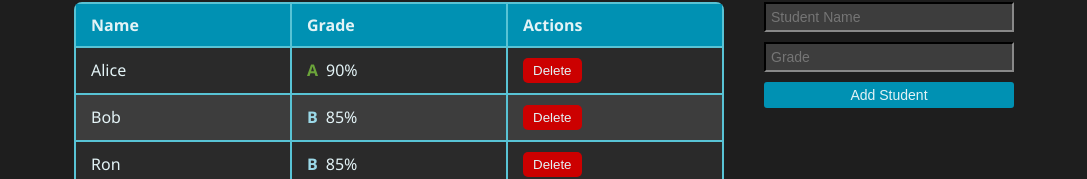
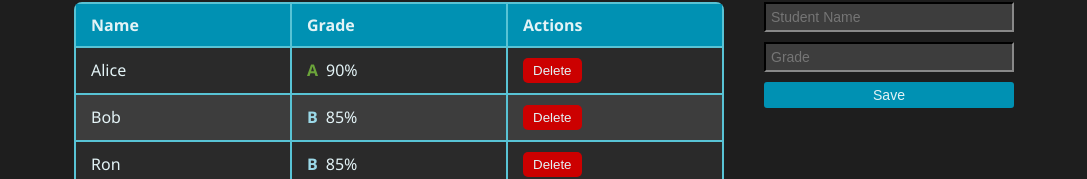
Before and after one commit to dgrondona/CSE108, a React (Create React App) app in the folder Lab Assignments/Lab_5/grade/: page / in a window 1280 px wide. Shown: the part 303-482 px from the top of the page, without its empty margins (96-1183 px from the left). Built offline with nearby package versions, Linux system fonts and the light colour scheme.

Commit message:
made it so form can update student grade too

```diff
--- a/Lab Assignments/Lab_5/grade/src/App.js
+++ b/Lab Assignments/Lab_5/grade/src/App.js
@@ -52,6 +52,17 @@ function App() {
     loadStudents();
   };
 
+  const handleSave = async (name, grade, isUpdate) => {
+    if (isUpdate) {
+      await updateStudentGrade(name, grade);
+      showTempMessage(`Updated ${name} to ${grade}`);
+    } else {
+      await addStudent(name, grade);
+      showTempMessage(`Added ${name} with ${grade}`);
+    }
+    loadStudents();
+  };
+
   const handleDelete = async (name) => {
     await removeStudent(name);
     showTempMessage(`Deleted ${name}`);
@@ -92,7 +103,7 @@ function App() {
           onDelete={handleDelete}
         />
 
-        <StudentForm onAdd={handleAdd} />
+        <StudentForm students={students} onSave={handleSave} />
       </div>
     </div>
   );
--- a/Lab Assignments/Lab_5/grade/src/components/StudentForm.js
+++ b/Lab Assignments/Lab_5/grade/src/components/StudentForm.js
@@ -1,7 +1,7 @@
 import React, { useState } from "react";
 import "./StudentForm.css";
 
-export default function StudentForm({ onAdd }) {
+export default function StudentForm({ students, onSave }) {
   const [name, setName] = useState("");
   const [grade, setGrade] = useState("");
 
@@ -9,7 +9,17 @@ export default function StudentForm({ onAdd }) {
     e.preventDefault();
     const parsedGrade = parseFloat(grade);
     if (!name || isNaN(parsedGrade)) return;
-    onAdd(name.trim(), parsedGrade);
+
+    const existing = students.find((s) => s.name.toLowerCase() === name.toLowerCase());
+
+    if (existing) {
+      // update existing student
+      onSave(name, parsedGrade, true);
+    } else {
+      // add new student
+      onSave(name, parsedGrade, false);
+    }
+
     setName("");
     setGrade("");
   };
@@ -28,7 +38,7 @@ export default function StudentForm({ onAdd }) {
         value={grade}
         onChange={(e) => setGrade(e.target.value)}
       />
-      <button type="submit">Add Student</button>
+      <button type="submit">Save</button>
     </form>
   );
 }
```
